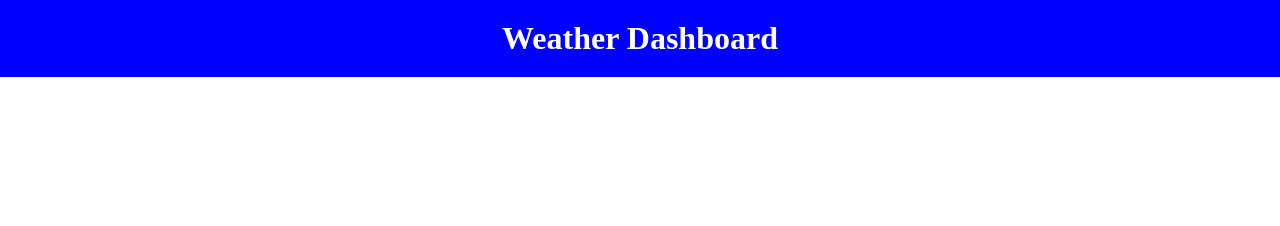
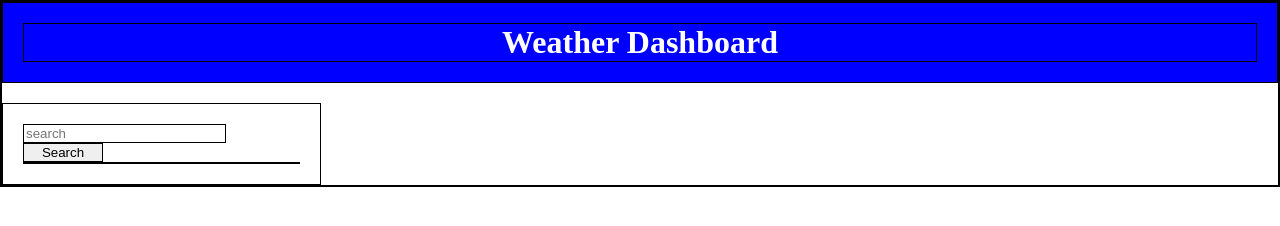
Before and after one commit to schneibley/homework-06-5-day-weather-, a plain HTML site: page index.html in a window 1280 px wide. Drawn offline with Linux system fonts and the light colour scheme; files whose address does not match are found by name.

Commit message:
added styling to the form

```diff
--- a/assets/css/style.css
+++ b/assets/css/style.css
@@ -8,8 +8,35 @@ header {
     color: #fff;
     padding: 20px;
     width: 100%;
+    margin-bottom: 20px;
     box-sizing: border-box;
 }
 h1 {
     text-align: center;
 }
+
+.searchContainer {
+    width: 25%;
+    min-width: 200px;
+    left: 0;
+    padding: 20px;
+    box-sizing: border-box;
+}
+
+
+#searchBox {
+    width: calc(100% - 80px);
+    margin-right: 10px;
+}
+#search-button {
+    width: 80px;
+}
+
+
+.historySection {
+
+}
+
+*{
+    border: 1px solid black;
+}
--- a/index.html
+++ b/index.html
@@ -11,6 +11,11 @@
         <h1>Weather Dashboard</h1>
     </header>
 
+    <form class="searchContainer">
+        <input type="text"id='searchBox' placeholder="search">
+        <button id="search-button">Search</button>
+        <section class="historySection"></section>
+    </form>
 
 
 
```
